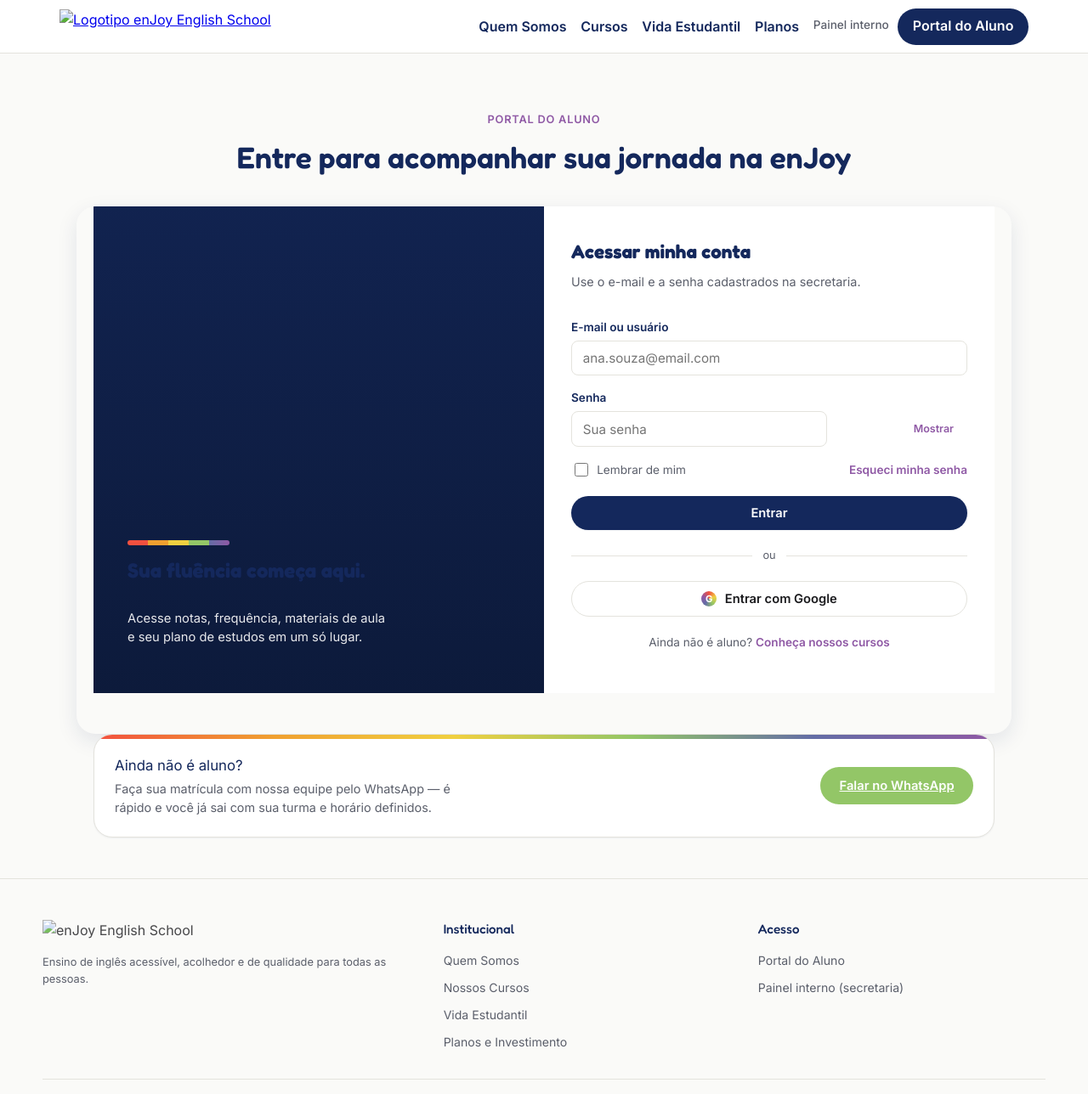
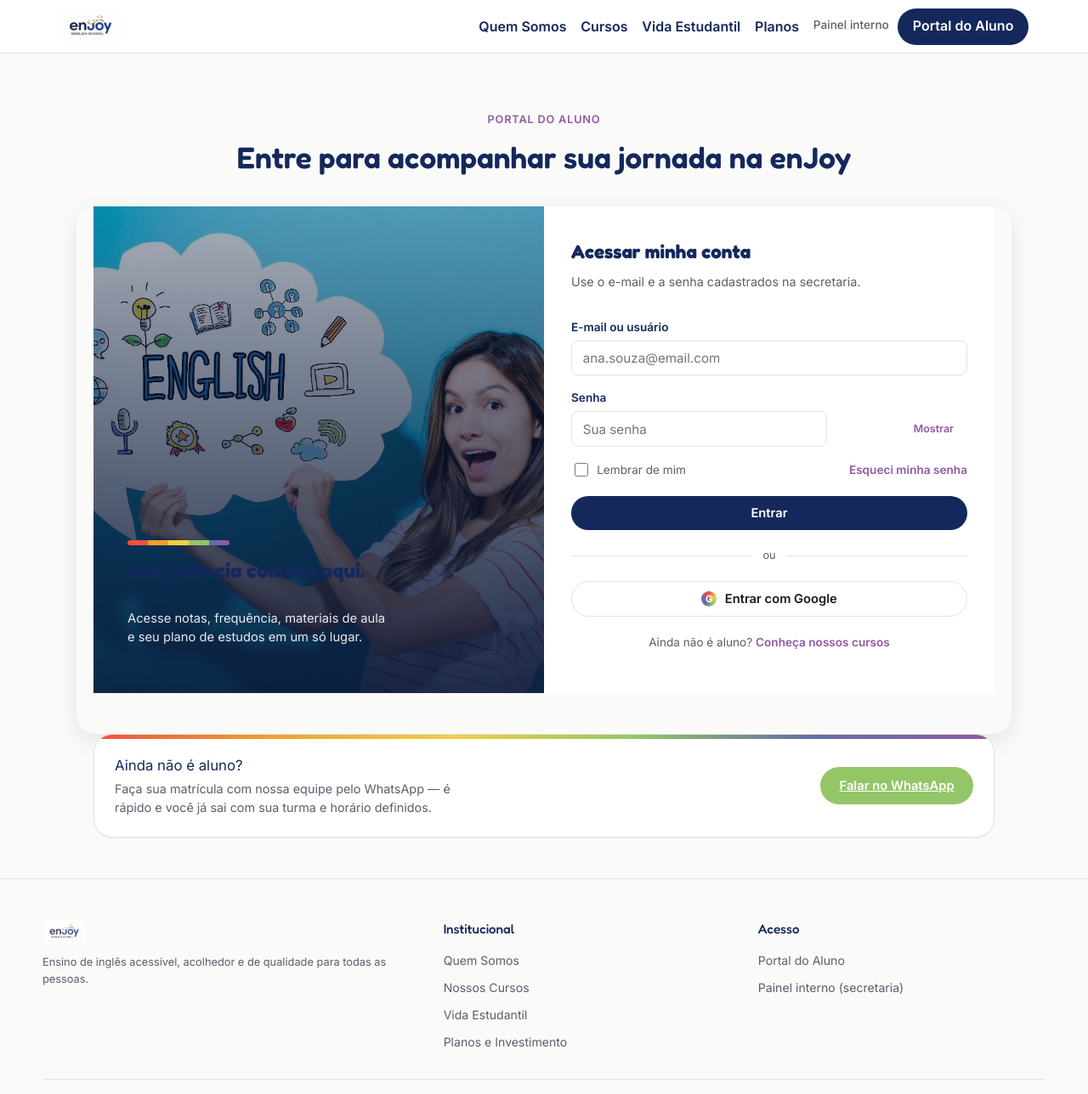
Before and after one commit to bpmattos/PI, a plain HTML site: page login.html in a window 1280 px wide. Shown: the top 1288 px of the page at 85% size. Drawn offline with Linux system fonts and the light colour scheme.

Commit message:
Update logo image paths in login.html

```diff
--- a/login.html
+++ b/login.html
@@ -16,7 +16,7 @@
 <header class="header">
   <div class="header__inner">
     <div class="header__brand">
-      <a href="index.html"><img class="header__logo" src="img/logo-enjoy.png" alt="Logotipo enJoy English School"></a>
+      <a href="index.html"><img class="header__logo" src="logo-enjoy.png" alt="Logotipo enJoy English School"></a>
     </div>
     <button class="header__toggle" id="navToggle" aria-expanded="false" aria-controls="headerNav" aria-label="Abrir menu">
       <span></span><span></span><span></span>
@@ -42,7 +42,7 @@
   </section>
 
   <div class="login-split">
-    <div class="login-split__banner" style="background-image: url('img/shutterstock_CDgbBvH.jpg');">
+    <div class="login-split__banner" style="background-image: url('shutterstock_CDgbBvH.jpg');">
       <div class="login-split__rainbow" aria-hidden="true">
         <span class="rainbow-bar rainbow-bar--iniciante"></span>
         <span class="rainbow-bar rainbow-bar--basico"></span>
@@ -113,7 +113,7 @@
 <footer class="footer footer--site">
   <div class="footer__grid">
     <div>
-      <img class="footer__logo" src="img/logo-enjoy.png" alt="enJoy English School">
+      <img class="footer__logo" src="logo-enjoy.png" alt="enJoy English School">
       <p class="footer__text" style="margin-top:0.75rem;">Ensino de inglês acessível, acolhedor e de qualidade para todas as pessoas.</p>
     </div>
     <div>
```
